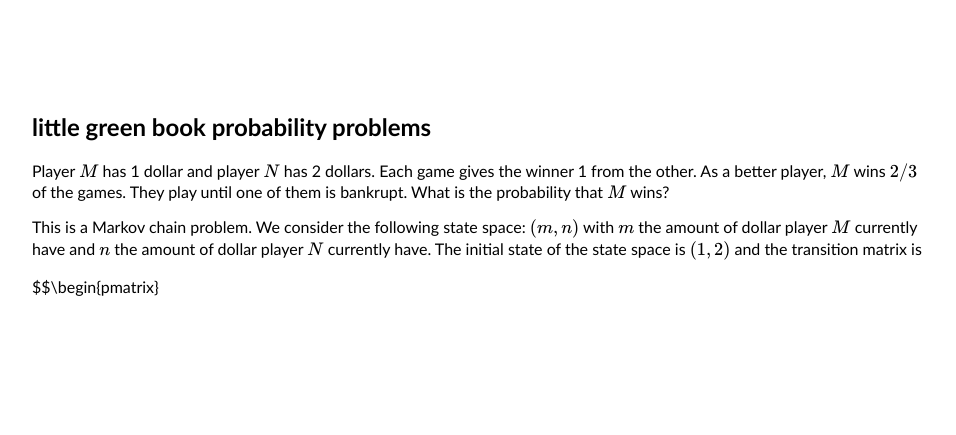
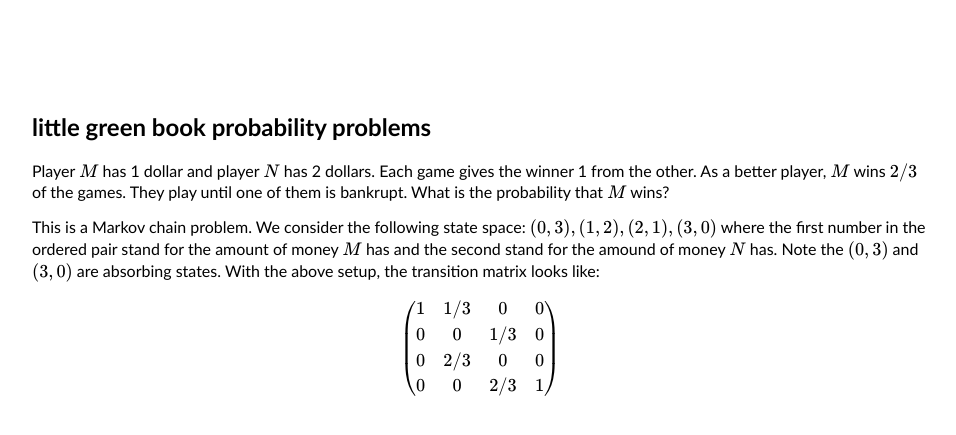
Before and after one commit to henryzhang11/questions-I-have, a Jekyll site: the page built from _posts/2023-08-20-little-green-book-probability-problems.md, in a window 1280 px wide. Shown: the top 435 px of the page, without its empty margins (160-1116 px from the left). Built offline with Jekyll 4.4.1, drawn with Linux system fonts in a browser that asks for light colours; formulas are drawn with MathJax 3.

Commit message:
Update 2023-08-20-little-green-book-probability-problems.md

```diff
--- a/_posts/2023-08-20-little-green-book-probability-problems.md
+++ b/_posts/2023-08-20-little-green-book-probability-problems.md
@@ -5,6 +5,11 @@ title: "little green book probability problems"
 
 Player $M$ has 1 dollar and player $N$ has 2 dollars. Each game gives the winner 1 from the other. As a better player, $M$ wins $2/3$ of the games. They play until one of them is bankrupt. What is the probability that $M$ wins?
 
-This is a Markov chain problem. We consider the following state space: $(m,n)$ with $m$ the amount of dollar player $M$ currently have and $n$ the amount of dollar player $N$ currently have. The initial state of the state space is $(1,2)$ and the transition matrix is
+This is a Markov chain problem. We consider the following state space: $\{(0,3),(1,2),(2,1),(3,0)\}$ where the first number in the ordered pair stand for the amount of money $M$ has and the second stand for the amound of money $N$ has. Note the $(0,3)$ and $(3,0)$ are absorbing states. With the above setup, the transition matrix looks like:
 
 $$\begin{pmatrix}
+1 & 1/3 & 0 & 0\\
+0 & 0 & 1/3 & 0\\
+0 & 2/3 & 0 & 0\\
+0 & 0 & 2/3 & 1\\
+\end{pmatrix}$$
```
